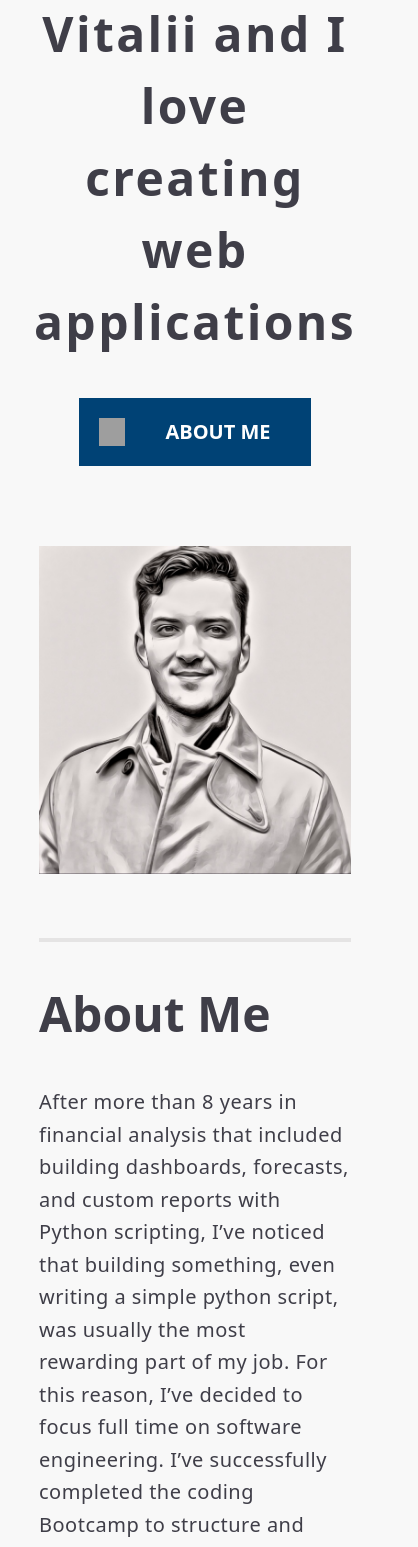
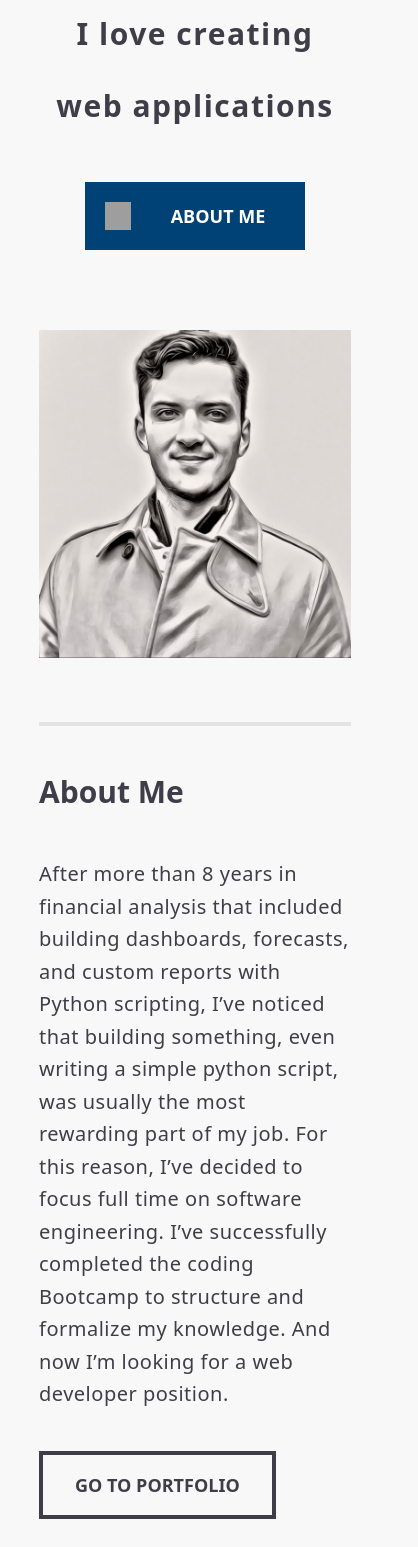
Before and after one commit to vitaliiptp/portfolio, a Next.js app: page / in a window 390 px wide. Shown: the part 432-1979 px from the top of the page, 418 px wide, since content can reach past the window. Built offline with nearby package versions, Linux system fonts and the light colour scheme; grey boxes are pictures that could not be loaded.

Commit message:
cleaned typography

```diff
--- a/components/ContactMeContainer.tsx
+++ b/components/ContactMeContainer.tsx
@@ -3,10 +3,10 @@ import React from 'react';
 const ContactMeContainer = () => {
     return (
         <div className='flex flex-row items-center justify-between w-4/5 my-32'>
-            <p className="text-b-l lg:text-b-xl">Want to reach out?</p>
+            <p className="text-b-l_grey lg:text-b-xl_grey">Want to reach out?</p>
             <div className='flex w-1/3 mx-10 border-t-4 border-light-grey'>
             </div>
-            <button className="text-b-s text-center uppercase border-4 px-8 py-4 hover:bg-black hover:text-b-s_w hover:border-black">
+            <button className="text-b-s_grey text-center uppercase border-4 px-8 py-4 hover:bg-black hover:text-b-s_white hover:border-black">
                 <a href='/contact' target="_blank" rel="noopener noreferrer">Contact Me</a>
             </button>
         </div>
--- a/components/ContactModal.tsx
+++ b/components/ContactModal.tsx
@@ -29,7 +29,7 @@ const ContactModal = ({modalActive, setModalActive}: ContactModalProps) => {
                                 <div className="mt-3 text-center sm:mt-0 sm:ml-4 sm:text-left">
                                     <h3 className="text-sb-m_black leading-6 mb-6">Message Sent</h3>
                                     <div className="mt-2">
-                                        <p className="text-n-m">Thank you for your message!</p>
+                                        <p className="text-n-m_grey">Thank you for your message!</p>
                                     </div>
                                 </div>
                             </div>
@@ -37,7 +37,7 @@ const ContactModal = ({modalActive, setModalActive}: ContactModalProps) => {
                         <div className="px-4 py-3 sm:px-6 sm:flex sm:flex-row-reverse">
                             <Link href='/'>
                                 <button type="button"
-                                        className="mt-3 w-full inline-flex justify-center py-2 bg-contact-modal text-b-m_green hover:text-b-m sm:mt-0 sm:ml-3 sm:w-auto"
+                                        className="mt-3 w-full inline-flex justify-center py-2 bg-contact-modal text-b-m_green hover:text-b-s_grey sm:mt-0 sm:ml-3 sm:w-auto"
                                 onClick={() => setModalActive(false)}>Dismiss
                                 </button>
                             </Link>
--- a/components/Navbar.tsx
+++ b/components/Navbar.tsx
@@ -10,7 +10,7 @@ const Navbar = () => {
 
   return (
     <header className="sticky top-0 w-full bg-main z-10">
-      <nav className="flex flex-col items-end py-3 pr-5 md:items-center text-b-s tracking-widest uppercase md:pr-0">
+      <nav className="flex flex-col items-end py-3 pr-5 md:items-center text-b-s_grey tracking-widest uppercase md:pr-0">
         <div className="py-3 md:hidden">
           <Hamburger active={active} setActive={setActive} />
         </div>
--- a/pages/index.tsx
+++ b/pages/index.tsx
@@ -9,11 +9,11 @@ const Home = () => {
       <div className="flex flex-col  md:relative ">
         <img src="/assets/home/home-bg.png" alt="home-background" />
         <div className="flex flex-col items-center justify-center text-center bg-main md:absolute md:bottom-0 md:left-0 md:h-1/2 md:w-1/3 md:pr-10 md:justify-start md:text-left">
-          <p className="text-b-l leading-[4.5rem] tracking-wider my-10 md:text-vw-l md:leading-normal md:tracking-normal md:my-0 xl:my-5 2xl:my-10">
+          <p className="text-b-l_grey leading-[4.5rem] tracking-wider my-10 md:text-vw_grey md:leading-normal md:tracking-normal md:my-0 xl:my-5 2xl:my-10">
             {`Hey, I'm Vitalii and I love creating web applications`}
           </p>
           <Link href='#about-me'>
-            <button className="text-b-m_w md:text-b-s_w md:py-3 lg:py-5 lg:text-b-m_w md:absolute md:bottom-0 md:left-0 md:text-b-m_w lg:text-b_w uppercase bg-sky pl-5 py-5 hover:bg-sky-hover">
+            <button className="text-b-m_white md:text-b-s_white md:py-3 lg:py-5 lg:text-b-m_white md:absolute md:bottom-0 md:left-0 md:text-b-m_white lg:text-b_w uppercase bg-sky pl-5 py-5 hover:bg-sky-hover">
               <div className="flex flex-row">
                 <Image
                     src="/assets/home/chevron.png"
@@ -34,8 +34,8 @@ const Home = () => {
         </div>
         <div id='about-me' className="mt-16 md:ml-20 lg:ml-30 xl:ml-40 md:w-3/5 md:mt-0 border-y-4 border-light-grey">
           <div className="text-left">
-            <p className="my-12 text-b-l lg:text-b-xl">About Me</p>
-            <p className="text-n-m tracking-wide leading-relaxed 2xl:text-n-l 2xl:leading-loose">
+            <p className="my-12 text-b-l_grey lg:text-b-xl_grey">About Me</p>
+            <p className="text-n-m_grey tracking-wide leading-relaxed 2xl:text-n-l_grey 2xl:leading-loose">
               After more than 8 years in financial analysis that included
               building dashboards, forecasts, and custom reports with Python
               scripting, I’ve noticed that building something, even writing a
@@ -46,7 +46,7 @@ const Home = () => {
               web developer position.
             </p>
             <Link href='/portfolio'>
-              <button className="my-10 text-b-s text-center uppercase border-4 px-8 py-4 hover:bg-black hover:text-b-s_w hover:border-black">
+              <button className="my-10 text-b-s_grey text-center uppercase border-4 px-8 py-4 hover:bg-black hover:text-b-s_white hover:border-black">
                 Go to portfolio
               </button>
             </Link>
--- a/pages/technologies.tsx
+++ b/pages/technologies.tsx
@@ -16,7 +16,7 @@ const Technologies = () => {
             </div>
 
             <button
-                className="py-2 px-4 text-b-s text-center uppercase border-4 px-8 py-4 hover:bg-black hover:text-b-s_w hover:border-black rounded focus:outline-none focus:shadow-outline"
+                className="py-2 px-4 text-b-s_grey text-center uppercase border-4 px-8 py-4 hover:bg-black hover:text-b-s_white hover:border-black rounded focus:outline-none focus:shadow-outline"
                 type="submit">
                 <a href="/assets/technologies/CV_Vitalii_Potapenko.pdf" target="_blank" rel="noopener noreferrer" >Download CV</a>
             </button>
--- a/styles/globals.css
+++ b/styles/globals.css
@@ -5,75 +5,62 @@
 /* Tailwind Custom Styles */
 
 @layer components {
-    .text-vw-l {
+    .text-vw_grey {
         @apply font-bold text-[2.5vw] text-grey;
     }
-    /* Fonts (b = bold, n = normal) */
-    .text-b-xl {
-        @apply font-bold text-6xl text-grey;
-    }
-    .text-b-l {
-        @apply font-bold text-5xl text-grey;
-    }
-    .text-b-sl {
+    .text-b-xl_grey {
         @apply font-bold text-4xl text-grey;
     }
-    .text-b-m {
-        @apply font-bold text-xl text-grey;
+    .text-b-l_grey {
+        @apply font-bold text-3xl text-grey;
     }
-    .text-b-s {
-        @apply font-bold text-xl text-grey;
+    .text-b-m_grey {
+        @apply font-bold text-lg text-grey;
+    }
+    .text-b-s_grey {
+        @apply font-bold text-lg text-grey;
     }
     .text-b-m_green {
-        @apply font-bold text-xl text-contact-modal-text;
+        @apply font-bold text-lg text-contact-modal-text;
     }
     .text-b-xl_black {
-        @apply font-bold text-6xl text-dark-grey;
+        @apply font-bold text-4xl text-dark-grey;
     }
     .text-b-l_black {
-        @apply font-bold text-5xl text-dark-grey;
+        @apply font-bold text-3xl text-dark-grey;
     }
     .text-sb-m_black {
-        @apply font-semibold text-2xl text-dark-grey;
+        @apply font-semibold text-xl text-dark-grey;
     }
     .text-sb-s_black {
-        @apply font-semibold text-lg text-dark-grey;
+        @apply font-semibold text-base text-dark-grey;
     }
     .text-b-m_blue {
-        @apply font-bold text-xl text-blue-active;
+        @apply font-bold text-lg text-blue-active;
     }
-    .text-b-xl_w {
-        @apply font-bold text-4xl text-white;
+    .text-b-m_white {
+        @apply font-bold text-lg text-white;
     }
-    .text-b-l_w {
-        @apply font-bold text-2xl text-white;
+    .text-b-s_white {
+        @apply font-bold text-lg text-white;
     }
-    .text-b-m_w {
-        @apply font-bold text-xl text-white;
+    .text-sb-l_grey {
+        @apply font-semibold text-2xl text-grey;
     }
-    .text-b-s_w {
-        @apply font-bold text-xl text-white;
+    .text-sb-m_grey {
+        @apply font-semibold text-2xl text-grey;
     }
-    .text-sb-l {
-        @apply font-semibold text-4xl text-grey;
+    .text-sb-s_grey {
+        @apply font-semibold text-base text-semi-light-grey;
     }
-    .text-sb-m {
-        @apply font-semibold text-3xl text-grey;
-    }
-    .text-sb-s {
-        @apply font-semibold text-lg text-semi-light-grey;
-    }
-    .text-n-xl {
-        @apply font-normal text-4xl text-grey;
-    }
-    .text-n-l {
+    .text-n-l_grey {
         @apply font-normal text-2xl text-grey;
     }
-    .text-n-m {
+    .text-n-m_grey {
         @apply font-normal text-xl text-grey;
     }
-    .text-n-s {
-        @apply font-normal text-lg text-grey;
+    .text-n-s_grey {
+        @apply font-normal text-base text-grey;
     }
 }
 
```
Also changed, not shown: components/ProjectCard.tsx (+9 -9 lines), pages/contact.tsx (+5 -5 lines).
